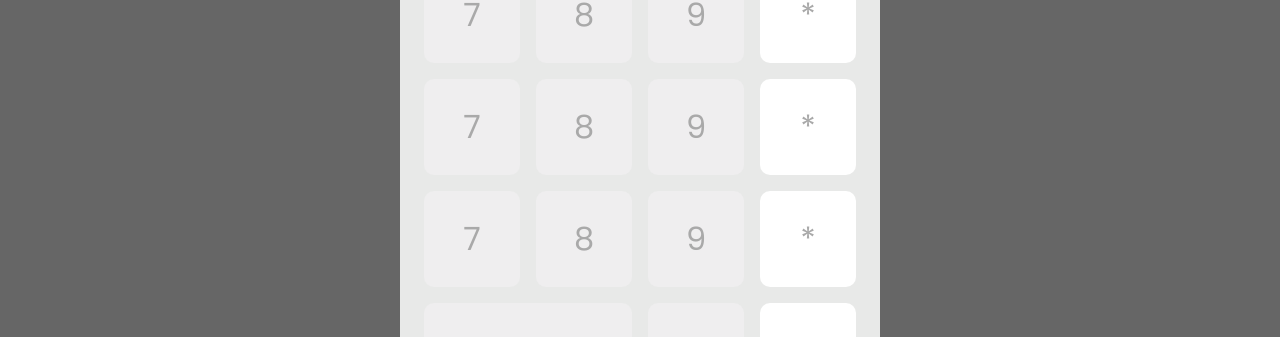
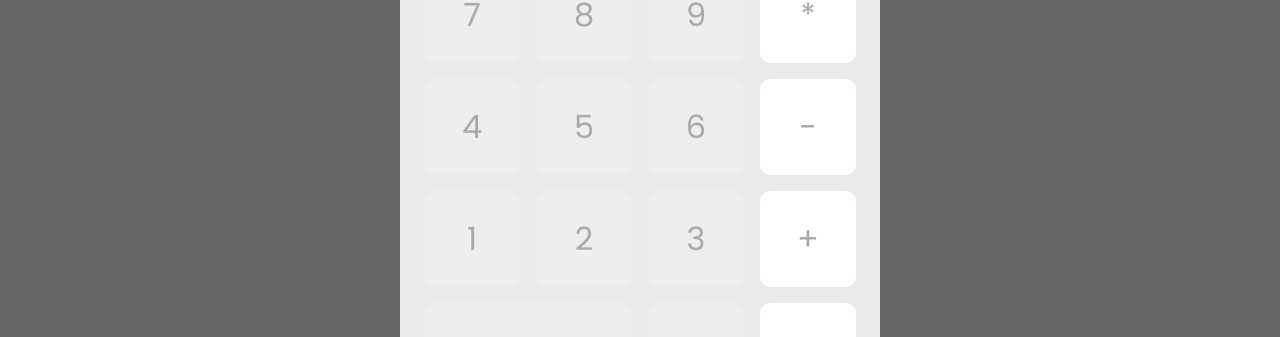
Before and after one commit to MatheusFellipi/calculatora-Reactjs, a React (Create React App) app: page / in a window 1280 px wide. Shown: the part 380-717 px from the top of the page. Built offline with nearby package versions, Linux system fonts and the light colour scheme.

Commit message:
corrigindo os texto.

```diff
--- a/src/page/Landing/index.tsx
+++ b/src/page/Landing/index.tsx
@@ -92,47 +92,47 @@ export default function Index() {
           />
           <Buttons
             type="button"
-            name={"7"}
-            handleClick={() => handleInsertNum("7")}
+            name={"4"}
+            handleClick={() => handleInsertNum("4")}
           />
           <Buttons
             type="button"
-            name={"8"}
-            handleClick={() => handleInsertNum("8")}
+            name={"5"}
+            handleClick={() => handleInsertNum("5")}
           />
           <Buttons
             type="button"
-            name={"9"}
-            handleClick={() => handleInsertNum("9")}
+            name={"6"}
+            handleClick={() => handleInsertNum("6")}
           />
           <Buttons
             operator={true}
             color="#fff"
-            name="*"
+            name="-"
             type="button"
-            handleClick={() => handleOperator("*")}
+            handleClick={() => handleOperator("-")}
           />
           <Buttons
             type="button"
-            name={"7"}
-            handleClick={() => handleInsertNum("7")}
+            name={"1"}
+            handleClick={() => handleInsertNum("1")}
           />
           <Buttons
             type="button"
-            name={"8"}
-            handleClick={() => handleInsertNum("8")}
+            name={"2"}
+            handleClick={() => handleInsertNum("2")}
           />
           <Buttons
             type="button"
-            name={"9"}
-            handleClick={() => handleInsertNum("9")}
+            name={"3"}
+            handleClick={() => handleInsertNum("3")}
           />
           <Buttons
             operator={true}
             color="#fff"
-            name="*"
+            name="+"
             type="button"
-            handleClick={() => handleOperator("*")}
+            handleClick={() => handleOperator("+")}
           />
           <Buttons
             type="button"
```
